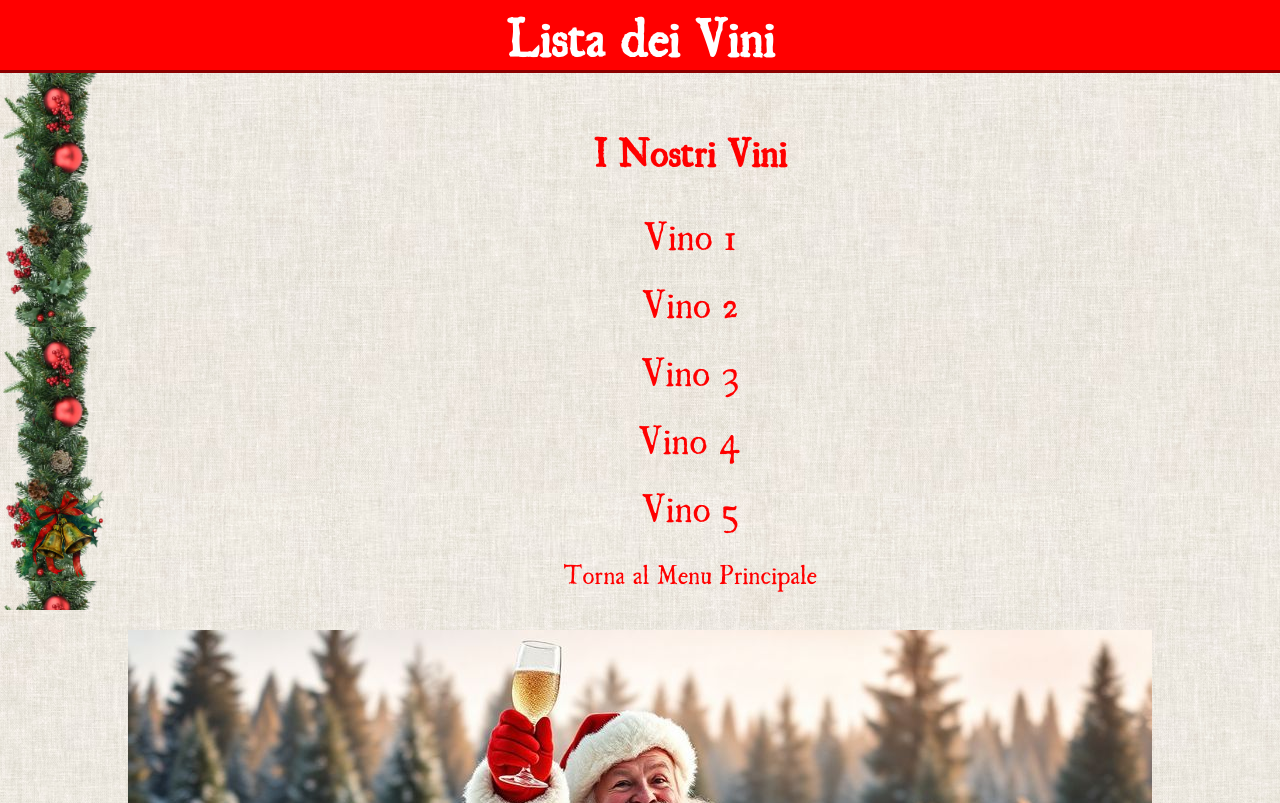
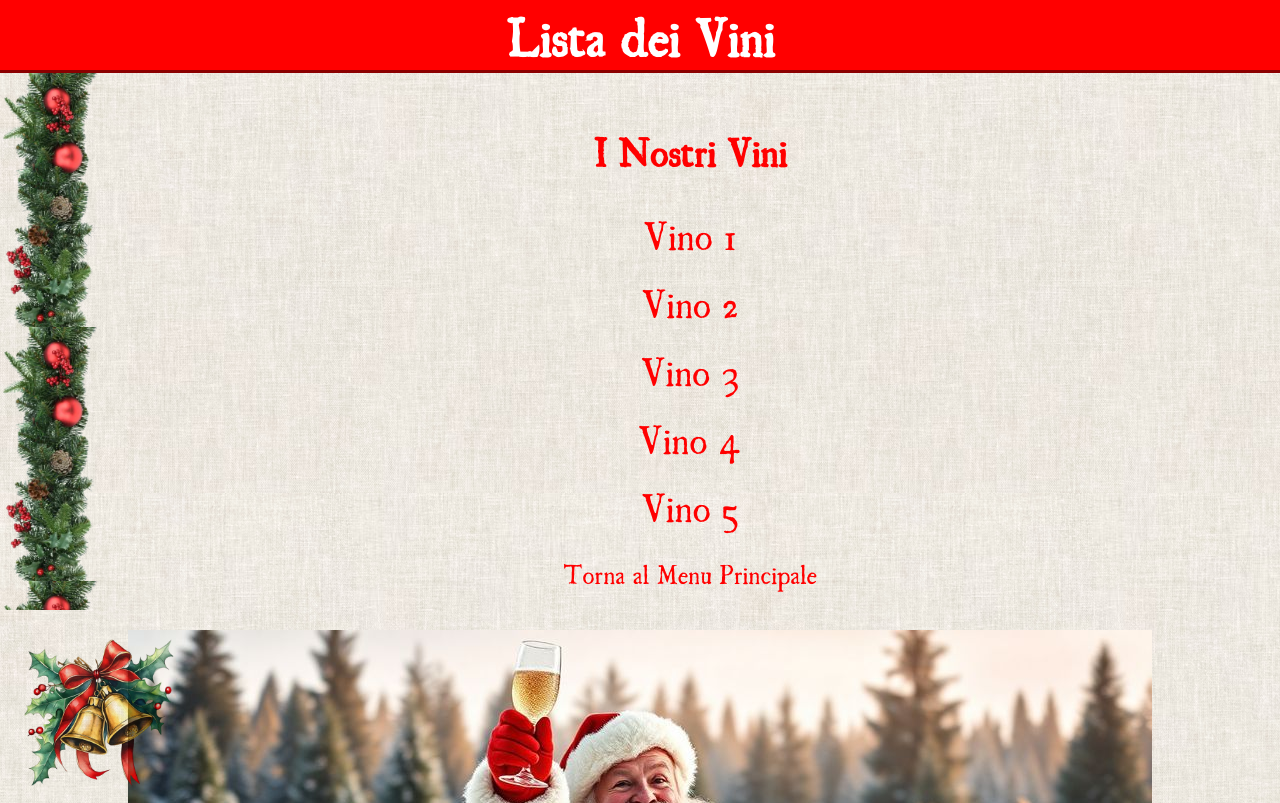
Before and after one commit to AtlanArkon/AtlanArkon.github.io, a plain HTML site: page lista-vini.html in a window 1280 px wide. Shown: the top 803 px of the page. Drawn offline with Linux system fonts and the light colour scheme.

Commit message:
MenuOnline4.1

```diff
--- a/lista-vini.html
+++ b/lista-vini.html
@@ -29,7 +29,6 @@
             display: flex;
             flex-direction: column;
             min-height: 100vh;
-            position: relative;
         }
         .content {
             flex: 1;
@@ -98,7 +97,7 @@
             position: absolute;
             left: 0;
             bottom: 0;
-            width: 120px;
+            width: 200px;
             z-index: 2;
         }
         .campane img {
@@ -124,7 +123,7 @@
                         <li><a href="vino4.html">Vino 4</a></li>
                         <li><a href="vino5.html">Vino 5</a></li>
                     </ul>
-                    <a href="index.html" id="menu-link">Torna al Menu Principale</a>
+                    <a href="index.html">Torna al Menu Principale</a>
                 </section>
             </div>
         </div>
@@ -135,12 +134,5 @@
             <img src="images/christmas_image.jpg" alt="Immagine natalizia">
         </div>
     </div>
-    <script>
-        window.onload = function() {
-            var lastLink = document.getElementById('menu-link');
-            var campane = document.querySelector('.campane');
-            campane.style.bottom = (window.innerHeight - lastLink.getBoundingClientRect().bottom) + 'px';
-        }
-    </script>
 </body>
 </html>
```
Also changed, not shown: index.html (+2 -10 lines).
